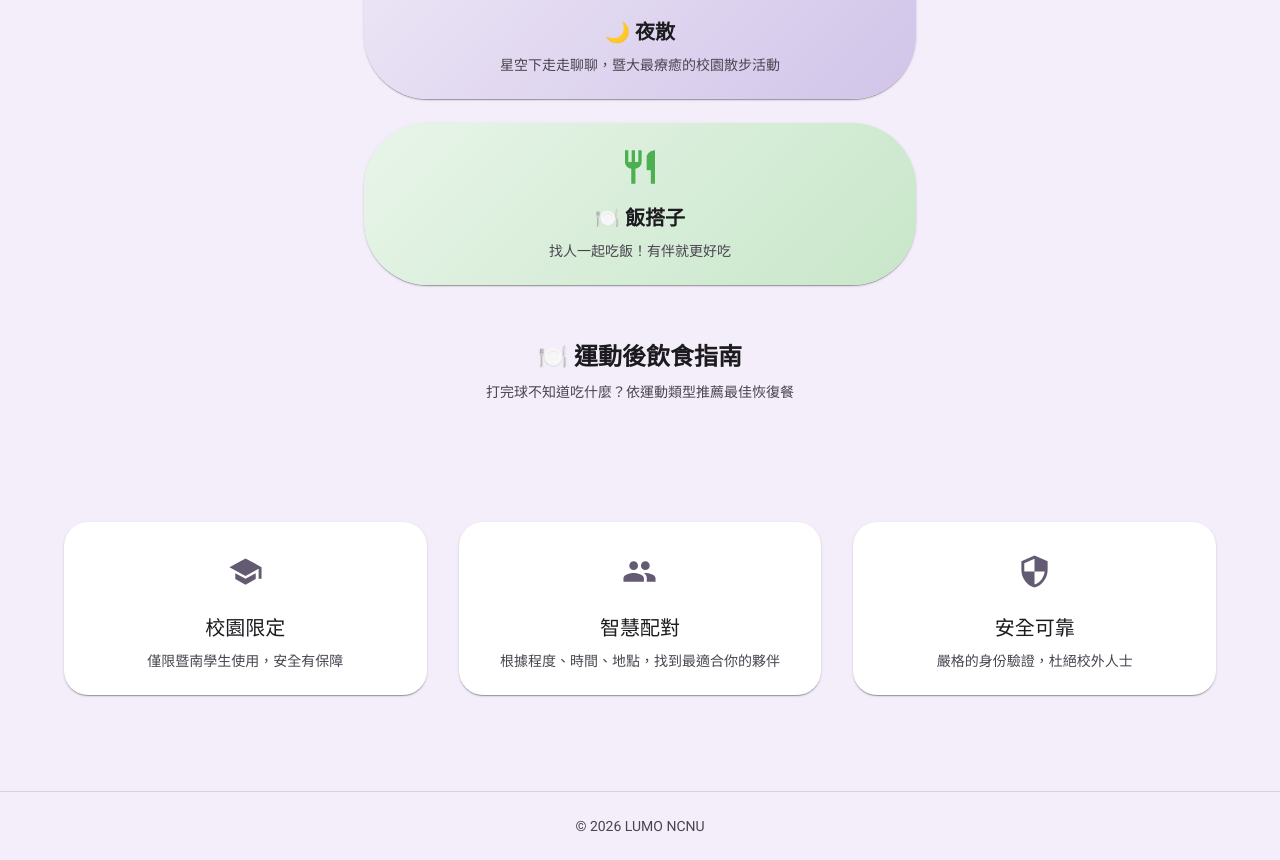
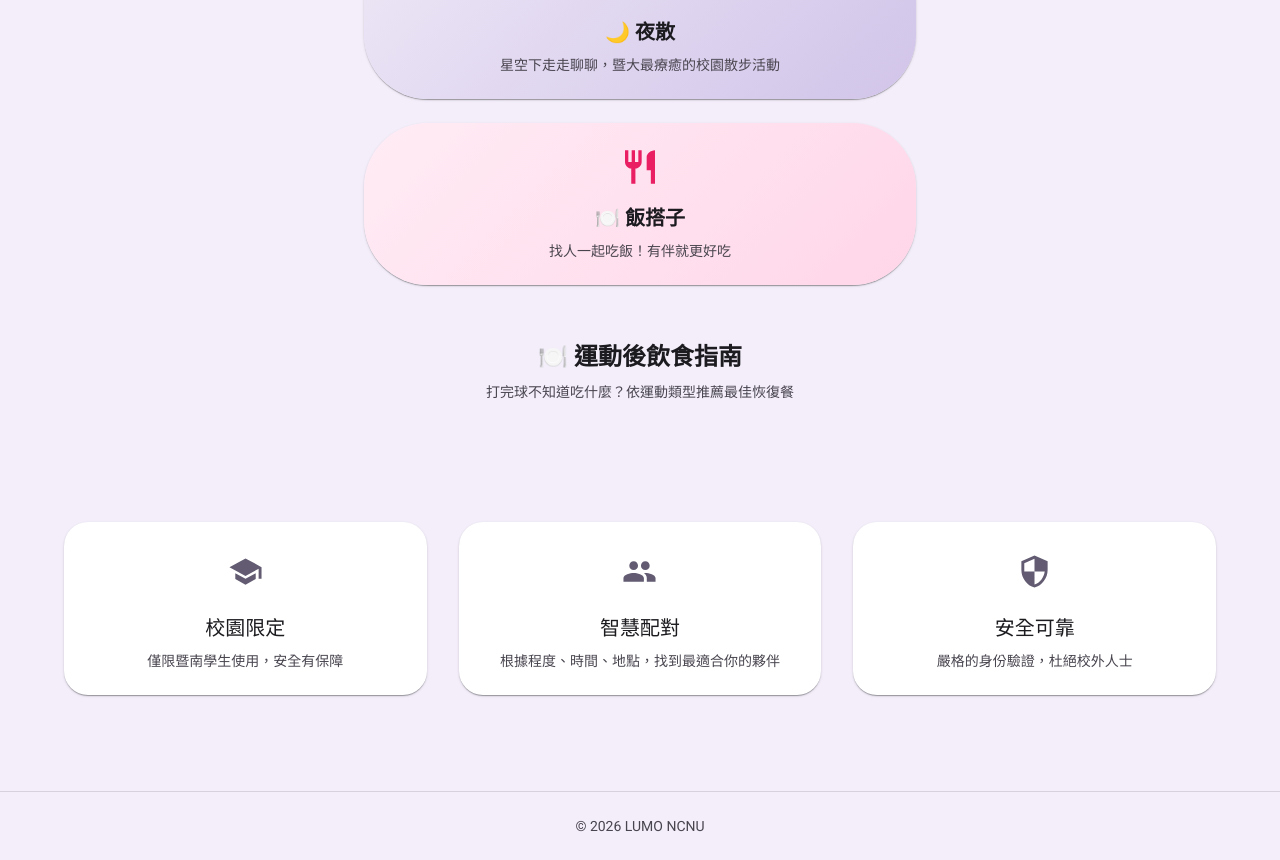
Before and after one commit to DONGHANK-001/lumo-ncnu, a Next.js app in the folder frontend/: page / in a window 1280 px wide. Shown: the part 1486-2346 px from the top of the page. Built offline with nearby package versions, Linux system fonts and the light colour scheme; no server answers.

Commit message:
style: change dining card color to pink #FFECF5

```diff
--- a/frontend/src/app/page.tsx
+++ b/frontend/src/app/page.tsx
@@ -502,14 +502,14 @@ export default function LandingPage() {
                             textDecoration: 'none',
                             borderRadius: 4,
                             background: mode === 'dark'
-                                ? 'linear-gradient(135deg, #1a2e1a 0%, #2d4a1e 100%)'
-                                : 'linear-gradient(135deg, #e8f5e9 0%, #c8e6c9 100%)',
+                                ? 'linear-gradient(135deg, #2e1a2e 0%, #4a1e3d 100%)'
+                                : 'linear-gradient(135deg, #FFECF5 0%, #FFD6E8 100%)',
                             transition: 'transform 0.3s',
                             '&:hover': { transform: 'translateY(-4px)' },
                         }}
                     >
                         <CardContent sx={{ textAlign: 'center', py: 3 }}>
-                            <Restaurant sx={{ fontSize: 40, color: '#4CAF50', mb: 1 }} />
+                            <Restaurant sx={{ fontSize: 40, color: '#E91E63', mb: 1 }} />
                             <Typography variant="h6" fontWeight="bold" gutterBottom>
                                 🍽️ 飯搭子
                             </Typography>
```
